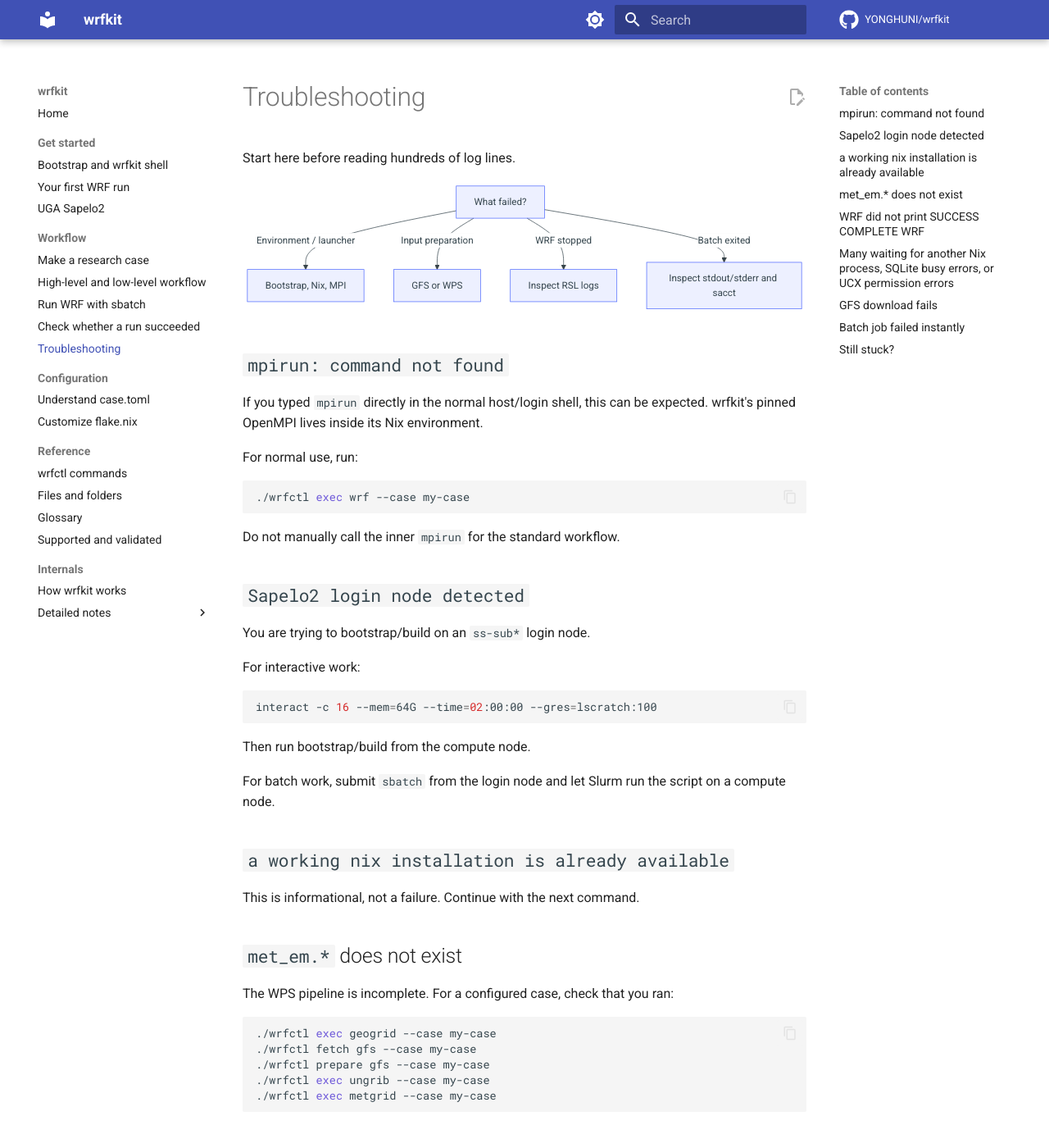
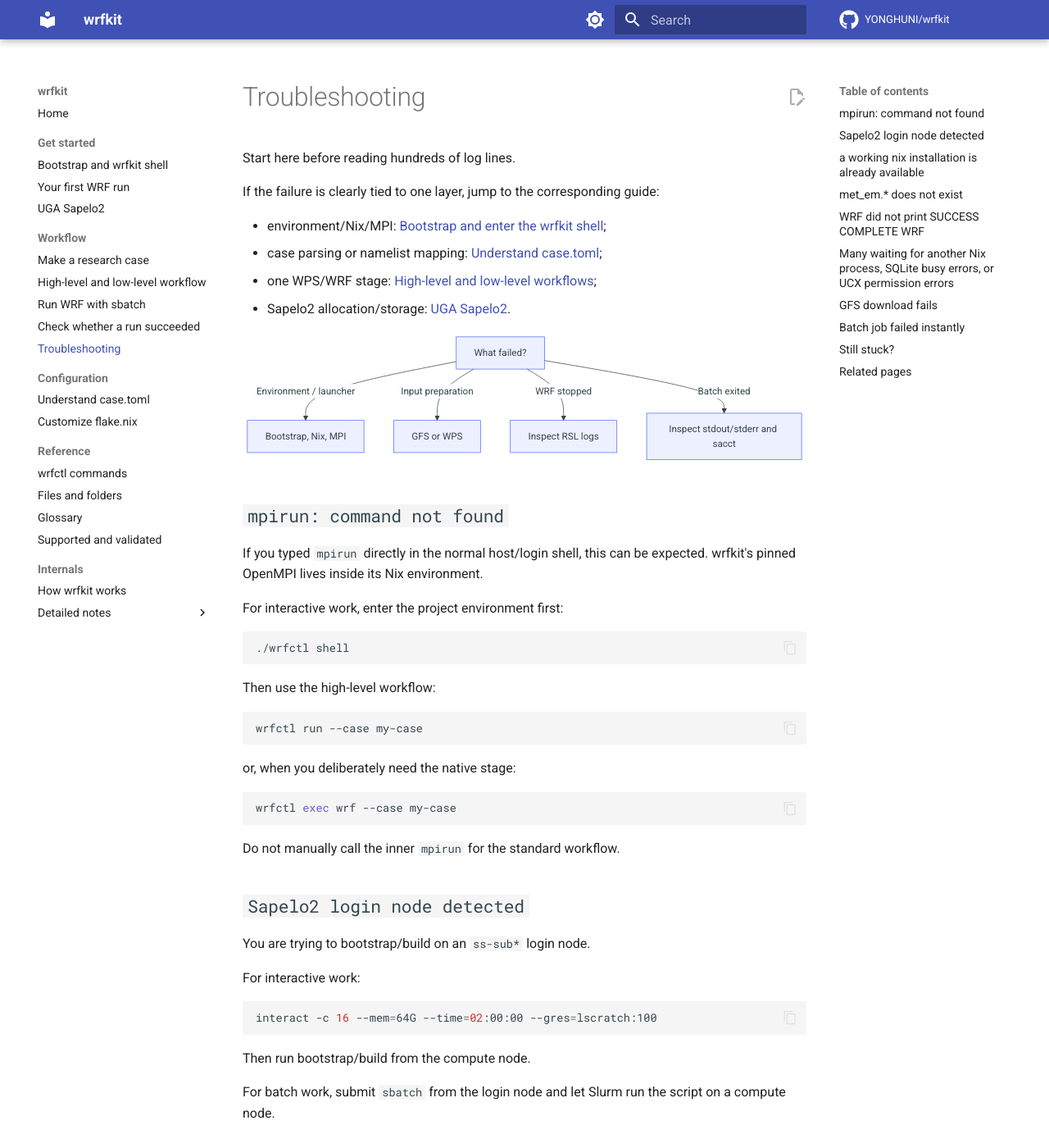
Before and after one commit to YONGHUNI/wrfkit, an MkDocs documentation site: the page built from docs/troubleshooting.md, in a window 1280 px wide and 1400 px high. Shown: the whole window at 82% size. Built offline with MkDocs 1.6.1 and Material for MkDocs 9.7.7, drawn with Linux system fonts in a browser that asks for light colours; comment, search, counter and statistics services are not loaded; some of the changed text lies outside the part shown.

Commit message:
Connect troubleshooting to layered guides

````diff
--- a/docs/troubleshooting.md
+++ b/docs/troubleshooting.md
@@ -1,6 +1,13 @@
 # Troubleshooting
 
 Start here before reading hundreds of log lines.
+
+If the failure is clearly tied to one layer, jump to the corresponding guide:
+
+- environment/Nix/MPI: [Bootstrap and enter the wrfkit shell](tutorials/bootstrap-and-shell.md);
+- case parsing or namelist mapping: [Understand case.toml](reference/case-toml.md);
+- one WPS/WRF stage: [High-level and low-level workflows](how-to/low-level-workflow.md);
+- Sapelo2 allocation/storage: [UGA Sapelo2](single-node-guide.md).
 
 ```mermaid
 flowchart TB
@@ -16,10 +23,22 @@ flowchart TB
 If you typed `mpirun` directly in the normal host/login shell, this can be
 expected. wrfkit's pinned OpenMPI lives inside its Nix environment.
 
-For normal use, run:
+For interactive work, enter the project environment first:
 
 ```bash
-./wrfctl exec wrf --case my-case
+./wrfctl shell
+```
+
+Then use the high-level workflow:
+
+```bash
+wrfctl run --case my-case
+```
+
+or, when you deliberately need the native stage:
+
+```bash
+wrfctl exec wrf --case my-case
 ```
 
 Do not manually call the inner `mpirun` for the standard workflow.
@@ -45,15 +64,20 @@ This is informational, not a failure. Continue with the next command.
 
 ## `met_em.*` does not exist
 
-The WPS pipeline is incomplete. For a configured case, check that you ran:
+The WPS pipeline is incomplete. In the interactive wrfkit shell, the native
+sequence is:
 
 ```bash
-./wrfctl exec geogrid --case my-case
-./wrfctl fetch gfs --case my-case
-./wrfctl prepare gfs --case my-case
-./wrfctl exec ungrib --case my-case
-./wrfctl exec metgrid --case my-case
+wrfctl fetch geog --case my-case
+wrfctl exec geogrid --case my-case
+wrfctl fetch gfs --case my-case
+wrfctl prepare gfs --case my-case
+wrfctl exec ungrib --case my-case
+wrfctl exec metgrid --case my-case
 ```
+
+For normal use, `wrfctl prep --case my-case` orchestrates this sequence and
+adds final input verification plus a preparation manifest.
 
 ## WRF did not print `SUCCESS COMPLETE WRF`
 
@@ -129,3 +153,11 @@ Collect these four things before opening an issue:
 ```
 
 That usually separates environment, scheduler, WPS, and WRF failures quickly.
+
+## Related pages
+
+- [Bootstrap and enter the wrfkit shell](tutorials/bootstrap-and-shell.md)
+- [Understand case.toml](reference/case-toml.md)
+- [High-level and low-level workflows](how-to/low-level-workflow.md)
+- [Check whether a run succeeded](how-to/check-run.md)
+- [Supported and validated](validation.md)
````
